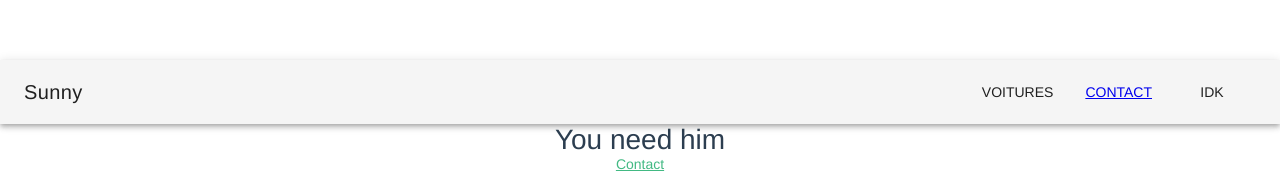
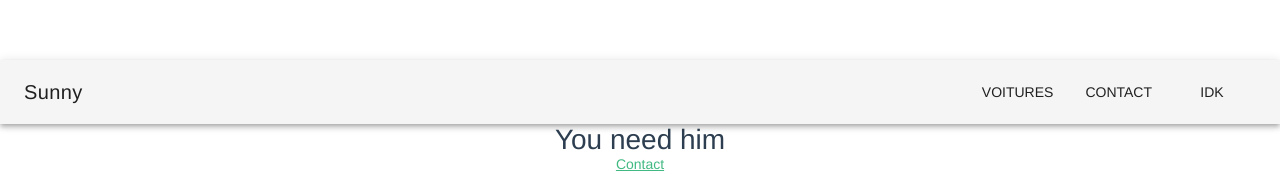
Before and after one commit to DerSpanischGamer/sunny, a Vue app: page / in a window 1280 px wide. Shown: the top 174 px of the page. Built offline with nearby package versions, Linux system fonts and the light colour scheme.

Commit message:
button beaux

```diff
--- a/package.json
+++ b/package.json
@@ -12,8 +12,10 @@
   },
   "dependencies": {
     "compression": "^1.7.2",
+    "follow-redirects": "^1.4.1",
     "i": "^0.3.6",
     "npm": "^6.0.1",
+    "uuid": "^3.2.1",
     "vue": "^2.5.2",
     "vue-router": "^3.0.1",
     "vuetify": "^1.0.17"
--- a/src/App.vue
+++ b/src/App.vue
@@ -4,9 +4,9 @@
       <v-toolbar-title>Sunny</v-toolbar-title>
       <v-spacer></v-spacer>
       <v-toolbar-items class="hidden-sm-and-down">
-        <v-btn flat>Voitures</v-btn>
-        <v-btn flat><router-link to="/contact">Contact</router-link></v-btn>
-        <v-btn flat>idk</v-btn>
+        <v-btn flat to="/voitures">Voitures</v-btn>
+        <v-btn flat to="/contact">Contact</v-btn>
+        <v-btn flat to="/idk">idk</v-btn>
       </v-toolbar-items>
     </v-toolbar>
     <router-view/>
```
Also changed, not shown: 1 other file (tests, documents, lock files or other folders).
